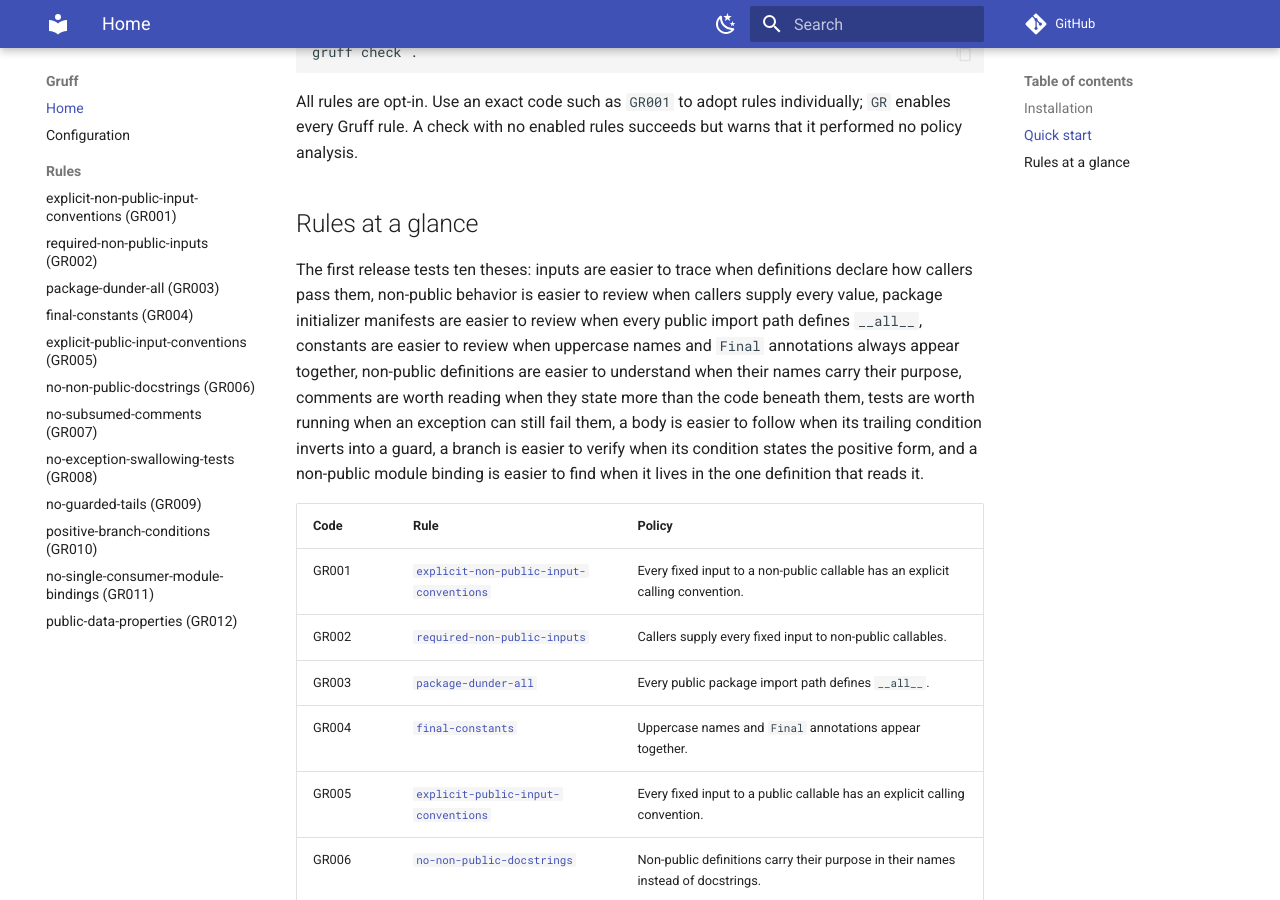
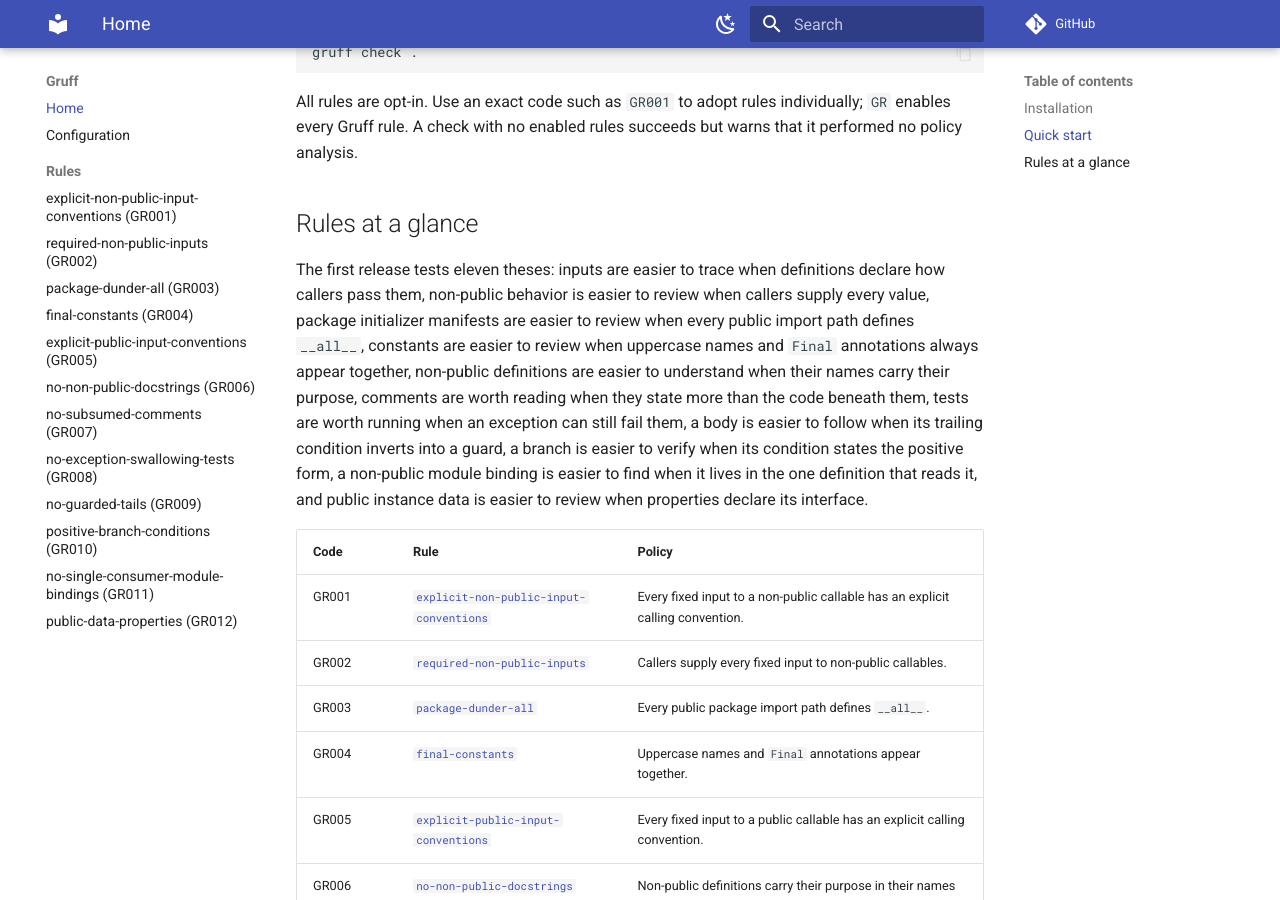
Before and after one commit to wkentaro/gruff, an MkDocs documentation site: the page built from docs/index.md, in a window 1280 px wide and 900 px high, scrolled down 990 px. Built offline with MkDocs 1.6.1 and Material for MkDocs 9.7.7, drawn with Linux system fonts in a browser that asks for light colours; comment, search, counter and statistics services are not loaded.

Commit message:
docs: include public data policy in rule overview

```diff
--- a/docs/index.md
+++ b/docs/index.md
@@ -49,7 +49,7 @@ All rules are opt-in. Use an exact code such as `GR001` to adopt rules individua
 
 ## Rules at a glance
 
-The first release tests ten theses: inputs are easier to trace when definitions declare how callers pass them, non-public behavior is easier to review when callers supply every value, package initializer manifests are easier to review when every public import path defines `__all__`, constants are easier to review when uppercase names and `Final` annotations always appear together, non-public definitions are easier to understand when their names carry their purpose, comments are worth reading when they state more than the code beneath them, tests are worth running when an exception can still fail them, a body is easier to follow when its trailing condition inverts into a guard, a branch is easier to verify when its condition states the positive form, and a non-public module binding is easier to find when it lives in the one definition that reads it.
+The first release tests eleven theses: inputs are easier to trace when definitions declare how callers pass them, non-public behavior is easier to review when callers supply every value, package initializer manifests are easier to review when every public import path defines `__all__`, constants are easier to review when uppercase names and `Final` annotations always appear together, non-public definitions are easier to understand when their names carry their purpose, comments are worth reading when they state more than the code beneath them, tests are worth running when an exception can still fail them, a body is easier to follow when its trailing condition inverts into a guard, a branch is easier to verify when its condition states the positive form, a non-public module binding is easier to find when it lives in the one definition that reads it, and public instance data is easier to review when properties declare its interface.
 
 | Code | Rule | Policy |
 | --- | --- | --- |
```
Also changed, not shown: README.md (+1 -1 lines).
